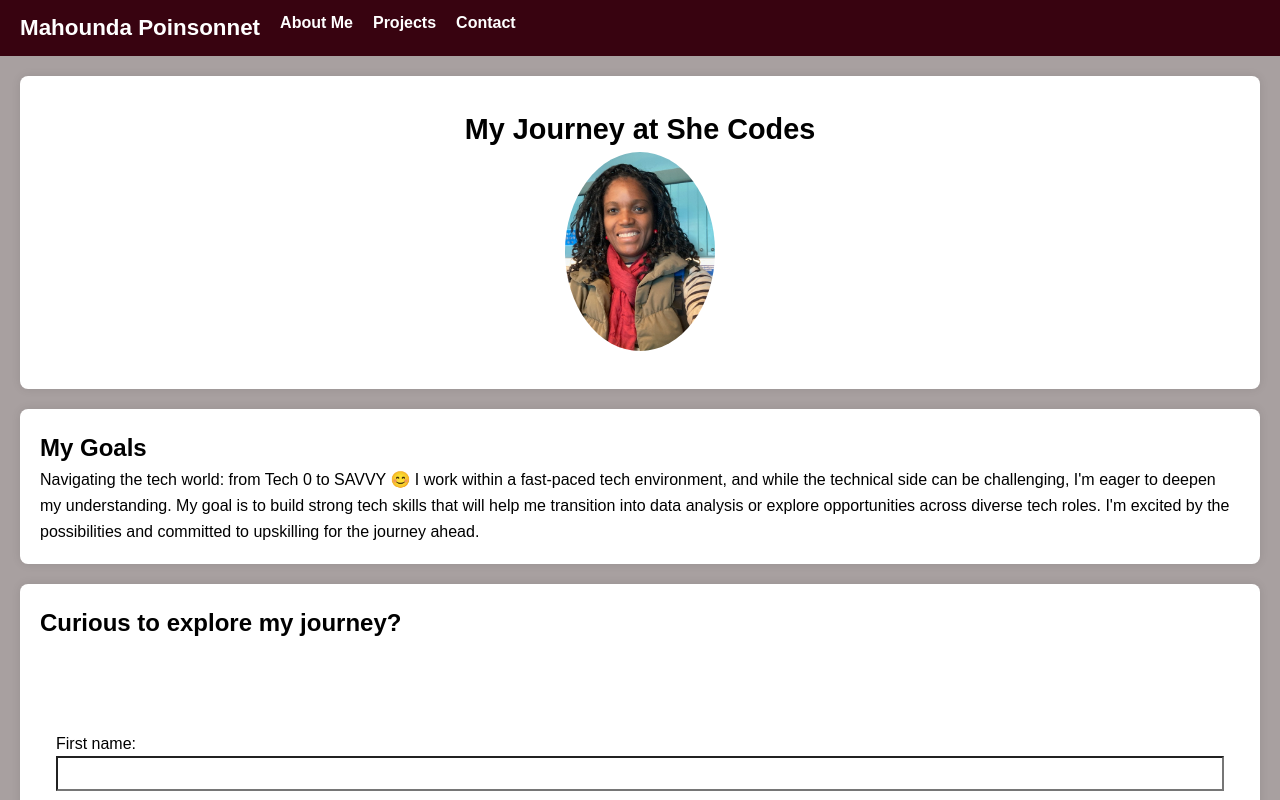
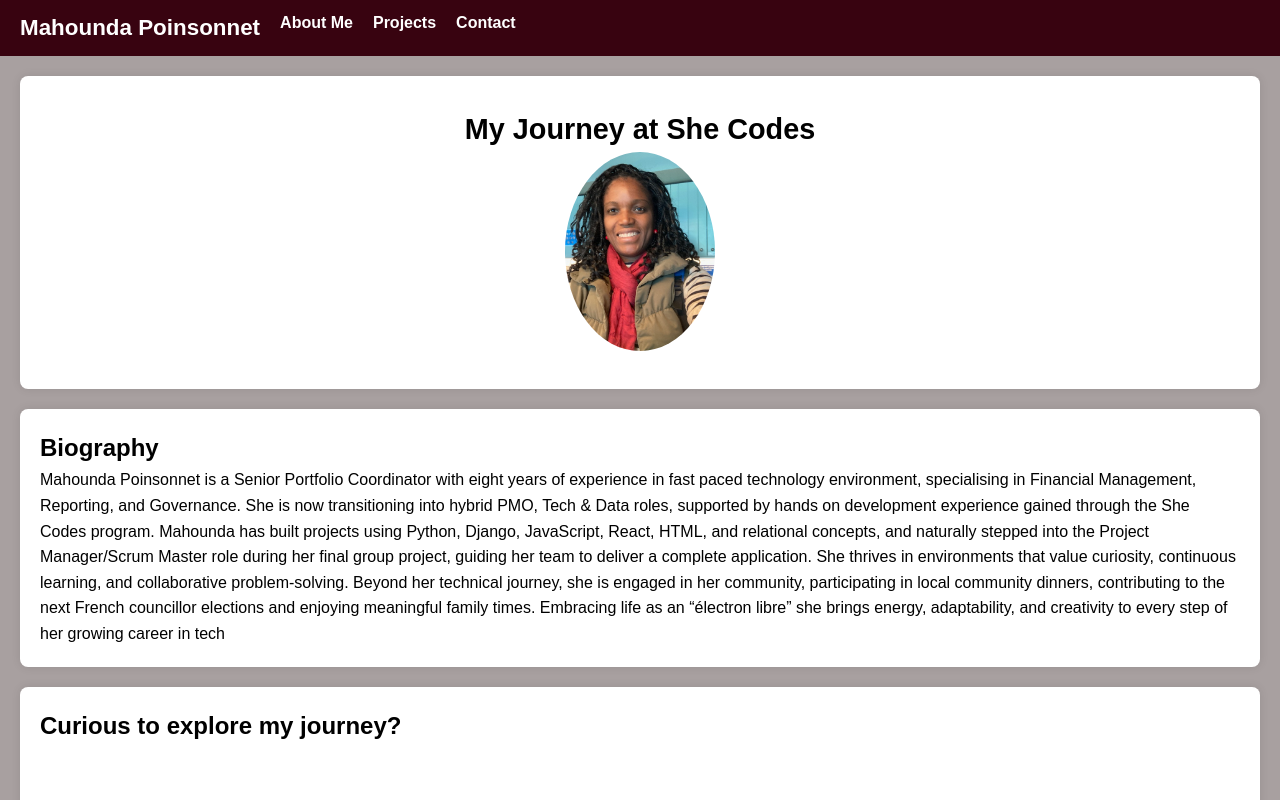
Before and after one commit to Mahounda/Mahounda.github.io, a plain HTML site: page index.html in a window 1280 px wide. Shown: the top 800 px of the page. Drawn offline with Linux system fonts and the light colour scheme.

Commit message:
bio update

```diff
--- a/index.html
+++ b/index.html
@@ -48,12 +48,16 @@
 
 <!-- Goals -->
 <section class="goals">
-    <h1>My Goals</h1>
+    <h1>Biography</h1>
     <p>
-      Navigating the tech world: from Tech 0 to SAVVY 😊
-      I work within a fast-paced tech environment, and while the technical side can be challenging, I'm eager to deepen my understanding.
-      My goal is to build strong tech skills that will help me transition into data analysis or explore opportunities across diverse tech roles.
-      I'm excited by the possibilities and committed to upskilling for the journey ahead.
+      Mahounda Poinsonnet is a Senior Portfolio Coordinator with eight years of experience in fast paced technology environment, specialising in Financial Management, Reporting, and Governance.
+      She is now transitioning into hybrid PMO, Tech & Data roles, supported by hands on development experience gained through the She Codes program.
+      Mahounda has built projects using Python, Django, JavaScript, React, HTML, and relational concepts, and naturally stepped into the Project Manager/Scrum Master role during her final group project, guiding her team to deliver a complete application.
+      She thrives in environments that value curiosity, continuous learning, and collaborative problem-solving.
+
+      Beyond her technical journey, she is engaged in her community, participating in local community dinners, contributing to the next French councillor elections and enjoying meaningful family times.
+      Embracing life as an “électron libre” she brings energy, adaptability, and creativity to every step of her growing career in tech
+
     </p>
   </section>
 
```
